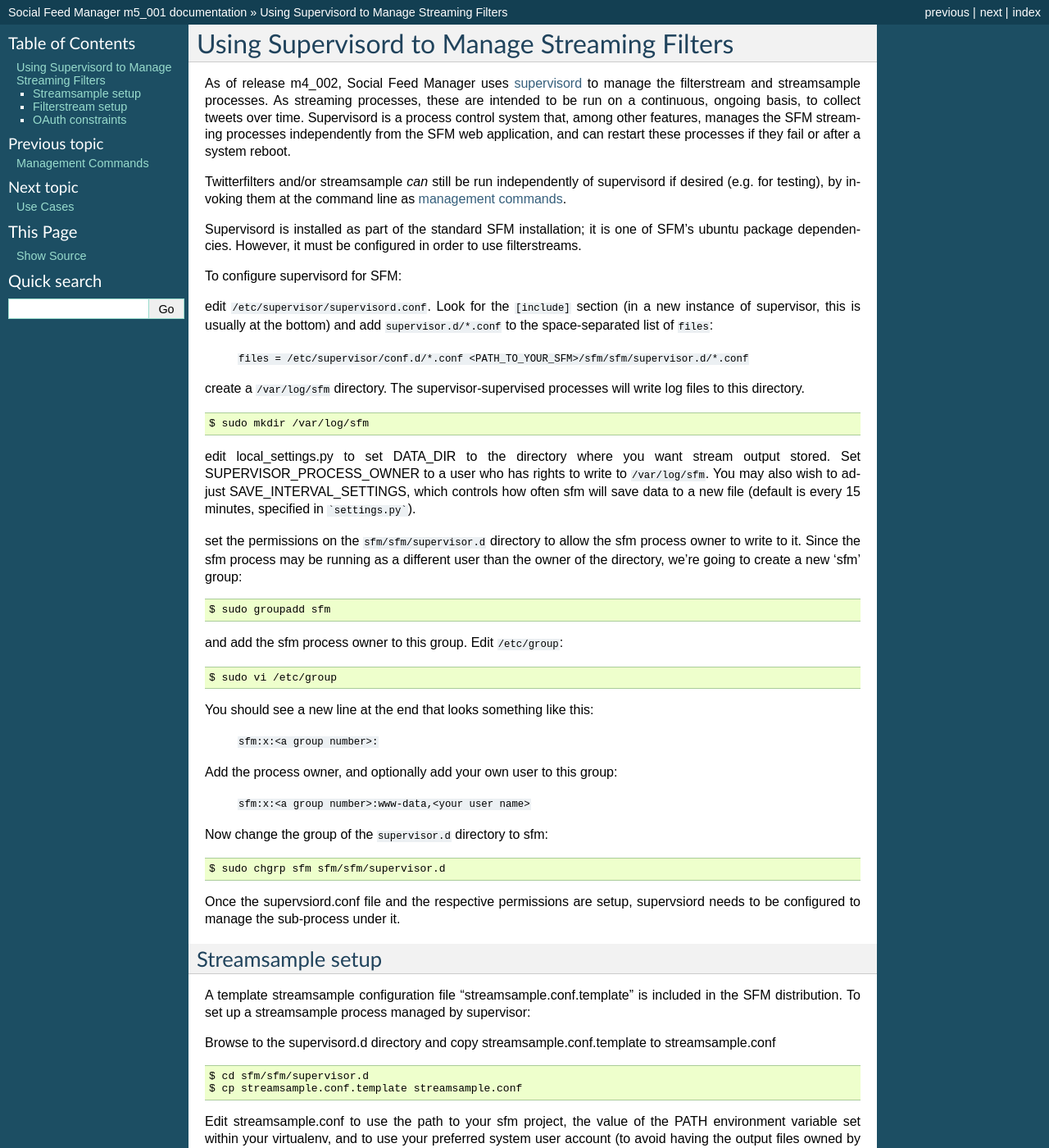
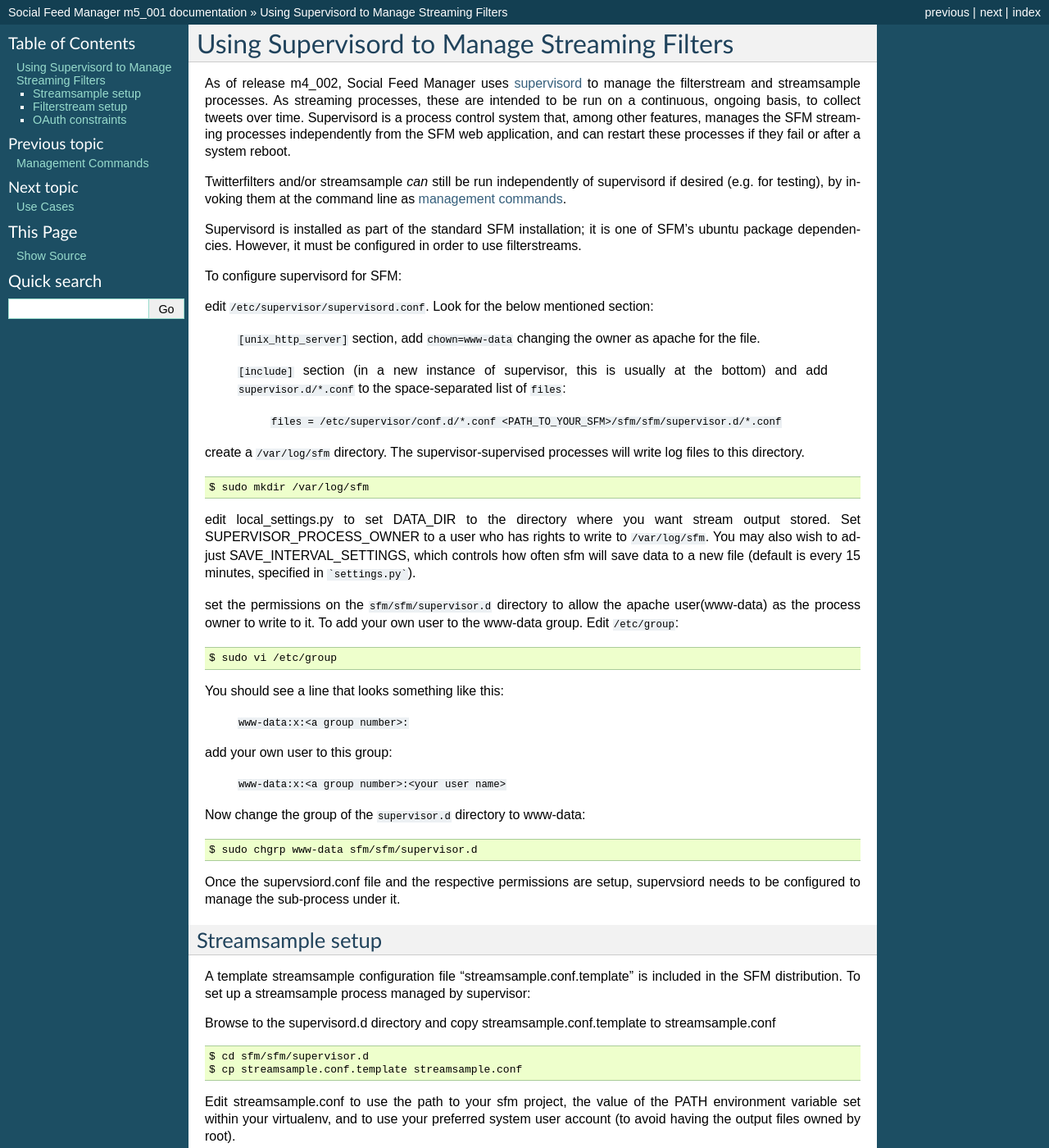
Before and after one commit to gwu-libraries/social-feed-manager, a Sphinx documentation site: the page built from docs/supervisor_and_streams.rst, in a window 1280 px wide and 1400 px high. Shown: the whole window at 82% size. Built offline with Sphinx 7.4.7, drawn with Linux system fonts in a browser that asks for light colours.

Commit message:
documented the permissions change to have www-data own the sock file, and the supervisor subprocess *.conf files

````diff
--- a/docs/supervisor_and_streams.rst
+++ b/docs/supervisor_and_streams.rst
@@ -20,10 +20,13 @@
 
 To configure supervisord for SFM:
 
-edit ``/etc/supervisor/supervisord.conf``. Look for the
-``[include]`` section (in a new instance of supervisor, this is
-usually at the bottom) and add ``supervisor.d/*.conf`` to the
-space-separated list of ``files``:
+edit ``/etc/supervisor/supervisord.conf``.
+Look for the below mentioned section:
+
+     ``[unix_http_server]`` section, add ``chown=www-data`` changing the owner as apache for the file.
+
+     ``[include]`` section (in a new instance of supervisor, this is usually at the bottom)
+     and add ``supervisor.d/*.conf`` to the space-separated list of ``files``:
 
        ``files = /etc/supervisor/conf.d/*.conf <PATH_TO_YOUR_SFM>/sfm/sfm/supervisor.d/*.conf``
 
@@ -41,34 +44,29 @@
 save data to a new file (default is every 15 minutes, specified in
 ```settings.py```).
 
+
 set the permissions on the ``sfm/sfm/supervisor.d`` directory to
-allow the sfm process owner to write to it. Since the sfm process may
-be running as a different user than the owner of the directory, we’re
-going to create a new ‘sfm’ group:
-
-.. code-block:: none
-
-      $ sudo groupadd sfm
-
-and add the sfm process owner to this group. Edit ``/etc/group``:
+allow the apache user(www-data) as the process owner to write to it.
+To add your own user to the www-data group.
+Edit ``/etc/group``:
 
 .. code-block:: none
 
      $ sudo vi /etc/group
 
-You should see a new line at the end that looks something like this:
+You should see a line that looks something like this:
 
-       ``sfm:x:<a group number>:``
+       ``www-data:x:<a group number>:``
 
-Add the process owner, and optionally add your own user to this group:
+add your own user to this group:
 
-       ``sfm:x:<a group number>:www-data,<your user name>``
+       ``www-data:x:<a group number>:<your user name>``
 
-Now change the group of the ``supervisor.d`` directory to sfm:
+Now change the group of the ``supervisor.d`` directory to www-data:
 
 .. code-block:: none
 
-   $ sudo chgrp sfm sfm/sfm/supervisor.d
+   $ sudo chgrp www-data sfm/sfm/supervisor.d
 
 Once the supervsiord.conf file and the respective permissions are setup, supervsiord needs to be configured to manage the sub-process under it.
 
````
